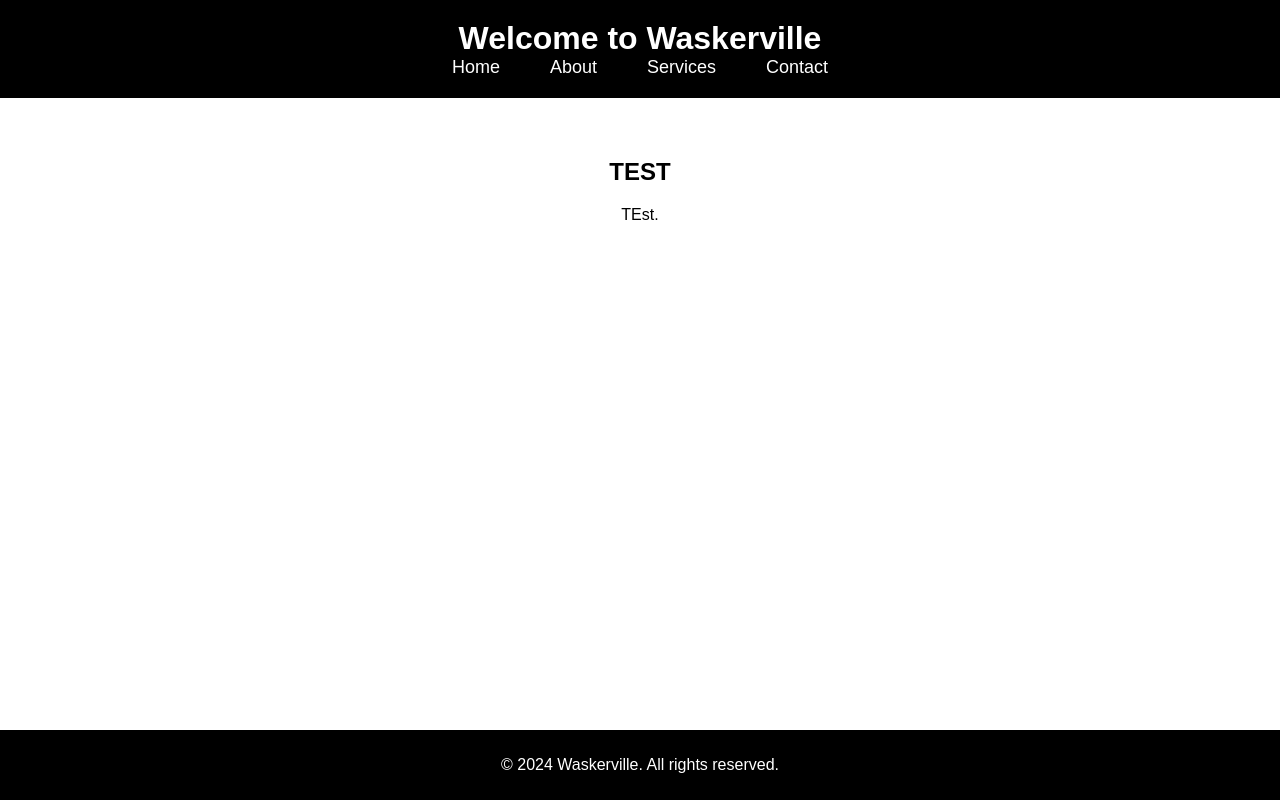
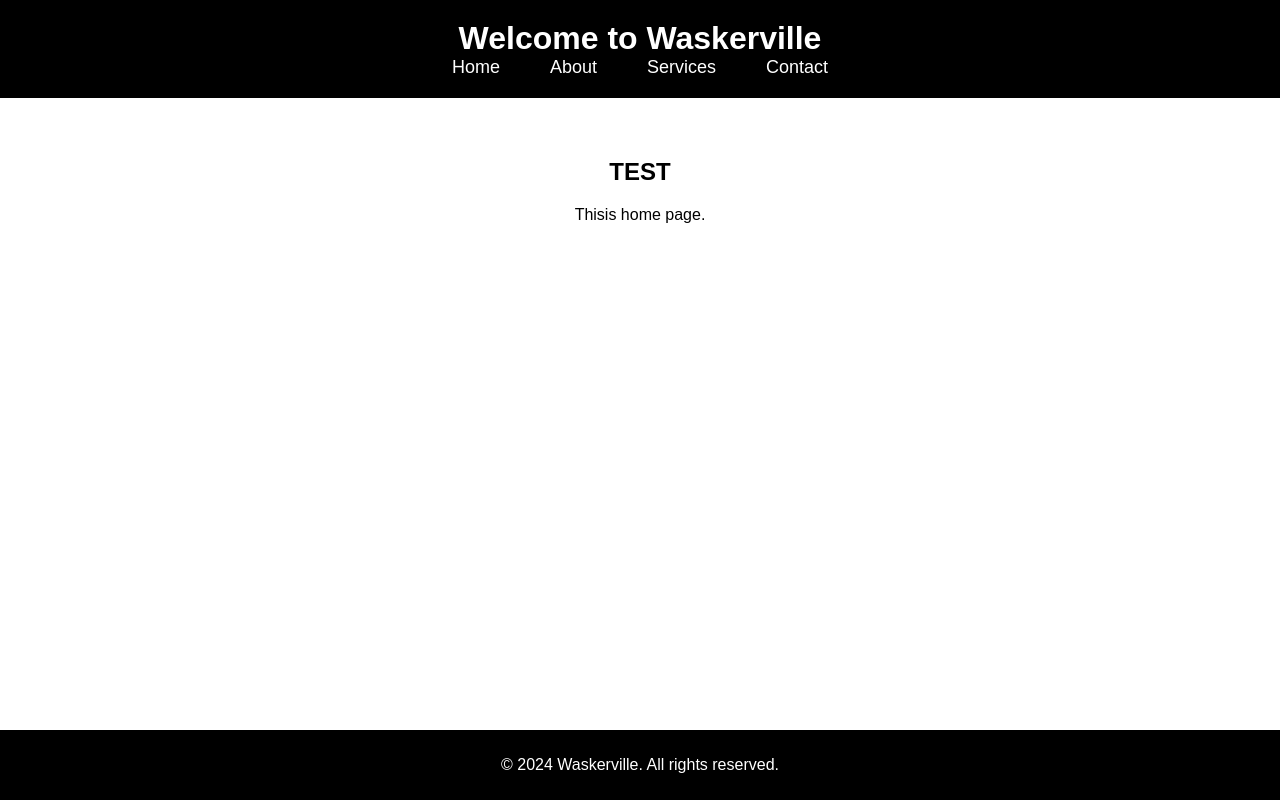
Before and after one commit to ElvinWasker/waskerville2.git.io, a plain HTML site: page index.html in a window 1280 px wide. Drawn offline with Linux system fonts and the light colour scheme.

Commit message:
Update index.html

```diff
--- a/index.html
+++ b/index.html
@@ -21,7 +21,7 @@
 
     <main>
         <h2>TEST</h2>
-        <p>TEst.</p>
+        <p>Thisis home page.</p>
     </main>
 
     <footer>
```
